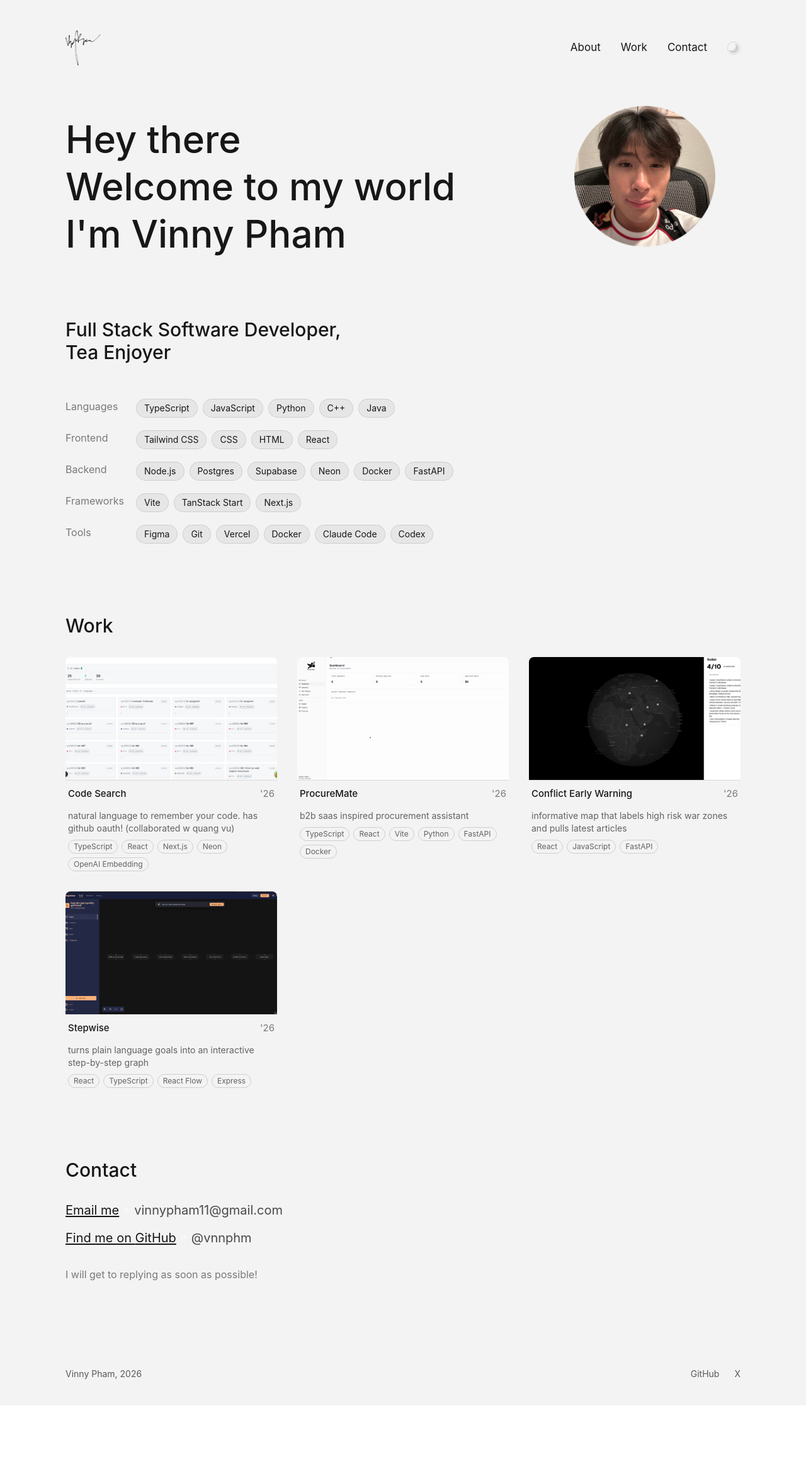
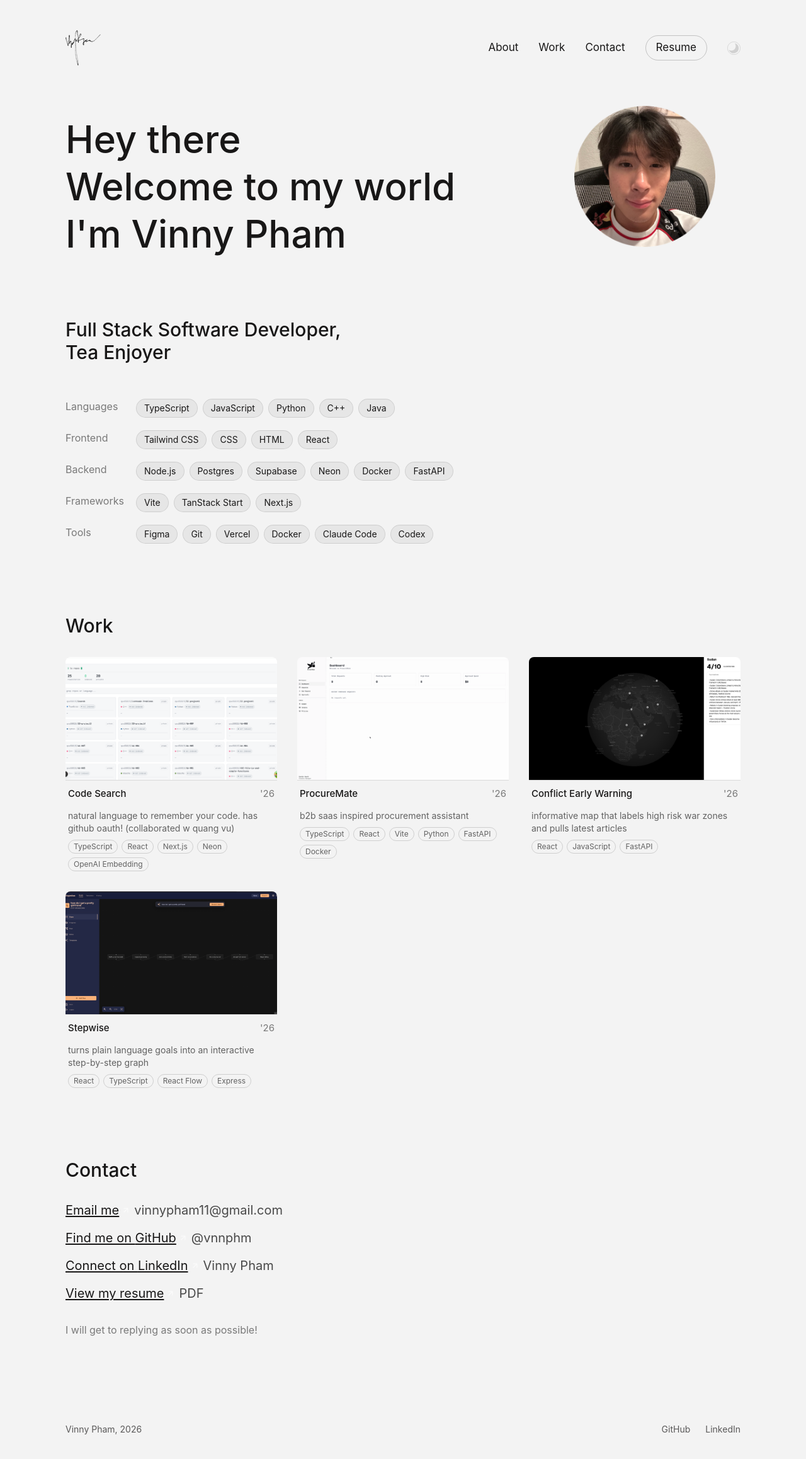
Before and after one commit to vnnphm/my-portfolio-site, a React (Vite) app: page / in a window 1280 px wide. Shown: the top 2316 px of the page at 63% size. Before the commit the page ends 2231 px from the top, so only its background shows below. Built offline with nearby package versions, Linux system fonts and the light colour scheme.

Commit message:
changed contact info added resume

```diff
--- a/src/components/ArrowLink.tsx
+++ b/src/components/ArrowLink.tsx
@@ -4,15 +4,19 @@ import arrowUp from "../images/arrow-up.svg";
 export default function ArrowLink({
   href,
   dark,
+  newTab,
   children,
 }: {
   href: string;
   dark?: boolean;
+  newTab?: boolean;
   children: ReactNode;
 }) {
   return (
     <a
       href={href}
+      target={newTab ? "_blank" : undefined}
+      rel={newTab ? "noreferrer" : undefined}
       className={`group inline-flex cursor-pointer items-center gap-1.5 transition-colors ${
         dark ? "text-white hover:text-white/70" : "text-[#181717] hover:text-black/60"
       }`}
--- a/src/components/Nav.tsx
+++ b/src/components/Nav.tsx
@@ -1,6 +1,7 @@
 import logoMark from "../images/signature.svg";
 import iconMoon from "../images/icon-moon.svg";
 import iconSun from "../images/icon-sun-a.svg";
+import { resume } from "../content";
 
 export default function Nav({
   dark,
@@ -32,6 +33,18 @@ export default function Nav({
         <a href="#contact" className={linkClass}>
           Contact
         </a>
+        <a
+          href={resume}
+          target="_blank"
+          rel="noreferrer"
+          className={`cursor-pointer rounded-full border px-4 py-1.5 transition-colors ${
+            dark
+              ? "border-white/25 text-white hover:bg-white/10"
+              : "border-black/20 text-[#181717] hover:bg-black/5"
+          }`}
+        >
+          Resume
+        </a>
         <button
           onClick={onToggleTheme}
           aria-label="Toggle theme"
--- a/src/content.ts
+++ b/src/content.ts
@@ -10,6 +10,7 @@ export type Project = {
   note: string;
   tags: string[];
   thumb: string;
+  repo?: string;
 };
 
 export const projects: Project[] = [
@@ -20,6 +21,7 @@ export const projects: Project[] = [
     note: "natural language to remember your code. has github oauth! (collaborated w quang vu)",
     tags: ["TypeScript", "React", "Next.js", "Neon", "OpenAI Embedding"],
     thumb: codesearch,
+    repo: "https://github.com/qvu50015/Search",
   },
   {
     slug: "procure-mate",
@@ -28,6 +30,7 @@ export const projects: Project[] = [
     note: "b2b saas inspired procurement assistant",
     tags: ["TypeScript", "React", "Vite", "Python", "FastAPI", "Docker"],
     thumb: procuremate,
+    repo: "https://github.com/vnnphm/ProcureMate",
   },
   {
     slug: "conflict-early-watch-warning",
@@ -36,6 +39,7 @@ export const projects: Project[] = [
     note: "informative map that labels high risk war zones and pulls latest articles",
     tags: ["React", "JavaScript", "FastAPI"],
     thumb: earlyWarning,
+    repo: "https://github.com/vnnphm/Conflict-Watch-Early-Warning",
   },
   {
     slug: "stepwise",
@@ -44,6 +48,7 @@ export const projects: Project[] = [
     note: "turns plain language goals into an interactive step-by-step graph",
     tags: ["React", "TypeScript", "React Flow", "Express"],
     thumb: stepwise,
+    repo: "https://github.com/vnnphm/Stepwise",
   },
 ];
 
@@ -68,10 +73,13 @@ export type SocialLink = {
 
 export const socials: SocialLink[] = [
   { k: "GitHub", v: "@vnnphm", href: "https://github.com/vnnphm" },
-  { k: "X", v: "@vinnypham", href: "#" },
+  { k: "LinkedIn", v: "Vinny Pham", href: "https://www.linkedin.com/in/vinny-pham-43b43928b" },
 ];
 
 export const email = "vinnypham11@gmail.com";
+
+// Served straight from public/, so the URL stays stable across builds.
+export const resume = "/vinny_pham_resume_jul2026.pdf";
 
 export const mosaicTiles = [
   earlyWarning,
--- a/src/pages/Home.tsx
+++ b/src/pages/Home.tsx
@@ -1,9 +1,10 @@
 import Decor from "../components/Decor";
 import ArrowLink from "../components/ArrowLink";
-import { projects, stack, email, socials } from "../content";
+import { projects, stack, email, socials, resume } from "../content";
 
 export default function Home({ dark }: { dark: boolean }) {
   const github = socials.find((s) => s.k === "GitHub");
+  const linkedin = socials.find((s) => s.k === "LinkedIn");
   const border = dark ? "border-white/10" : "border-black/10";
   const muted = dark ? "text-white/60" : "text-black/60";
 
@@ -20,7 +21,7 @@ export default function Home({ dark }: { dark: boolean }) {
           I'm Vinny Pham
         </h1>
 
-        <p className="mt-16 max-w-md text-2xl font-medium sm:mt-24 sm:text-3xl">
+        <p id="about" className="mt-16 max-w-md scroll-mt-24 text-2xl font-medium sm:mt-24 sm:text-3xl">
           Full Stack Software Developer, Tea Enjoyer
         </p>
         <div className="mt-14 flex flex-col gap-5">
@@ -61,17 +62,30 @@ export default function Home({ dark }: { dark: boolean }) {
       <section id="work" className="mt-28 scroll-mt-24">
         <h2 className="mb-8 text-2xl font-medium sm:text-3xl">Work</h2>
         <div className="grid grid-cols-1 gap-8 sm:grid-cols-2 lg:grid-cols-3">
-          {projects.map((p) => (
+          {projects.map((p) => {
+            const link: React.ComponentProps<"a"> = p.repo
+              ? { href: p.repo, target: "_blank", rel: "noreferrer" }
+              : {};
+
+            return (
               <div key={p.slug} className="text-left">
-              <div className="aspect-352/204 w-full overflow-hidden rounded-t-lg">
+                <a
+                  {...link}
+                  aria-label={p.repo ? `${p.name} on GitHub` : undefined}
+                  className="block aspect-352/204 w-full overflow-hidden rounded-t-lg"
+                >
                   <img
                     src={p.thumb}
                     alt={p.name}
-                  className="h-full w-full object-cover"
+                    className={`h-full w-full object-cover transition-transform duration-300 ${
+                      p.repo ? "hover:scale-105" : ""
+                    }`}
                   />
-              </div>
+                </a>
                 <div className={`flex items-center justify-between border-t px-1 py-2.5 text-[15px] ${border}`}>
-                <span className="font-medium">{p.name}</span>
+                  <a {...link} className={`font-medium ${p.repo ? "hover:underline" : ""}`}>
+                    {p.name}
+                  </a>
                   <span className={dark ? "text-white/50" : "text-black/50"}>{p.year}</span>
                 </div>
                 <p className={`mt-1 px-1 text-sm ${muted}`}>{p.note}</p>
@@ -88,7 +102,8 @@ export default function Home({ dark }: { dark: boolean }) {
                   ))}
                 </div>
               </div>
-          ))}
+            );
+          })}
         </div>
       </section>
 
@@ -111,6 +126,20 @@ export default function Home({ dark }: { dark: boolean }) {
               <span className={dark ? "text-white/70" : "text-black/70"}>{github.v}</span>
             </div>
           )}
+          {linkedin && (
+            <div className="flex flex-wrap items-baseline gap-2">
+              <ArrowLink href={linkedin.href} dark={dark}>
+                Connect on {linkedin.k}
+              </ArrowLink>
+              <span className={dark ? "text-white/70" : "text-black/70"}>{linkedin.v}</span>
+            </div>
+          )}
+          <div className="flex flex-wrap items-baseline gap-2">
+            <ArrowLink href={resume} dark={dark} newTab>
+              View my resume
+            </ArrowLink>
+            <span className={dark ? "text-white/70" : "text-black/70"}>PDF</span>
+          </div>
         </div>
 
         <p className={`mt-8 max-w-md ${dark ? "text-white/50" : "text-black/50"}`}>
```
Also changed, not shown: 1 other file (tests, documents, lock files or other folders). Lines whose indentation alone changed are shown as unchanged.
